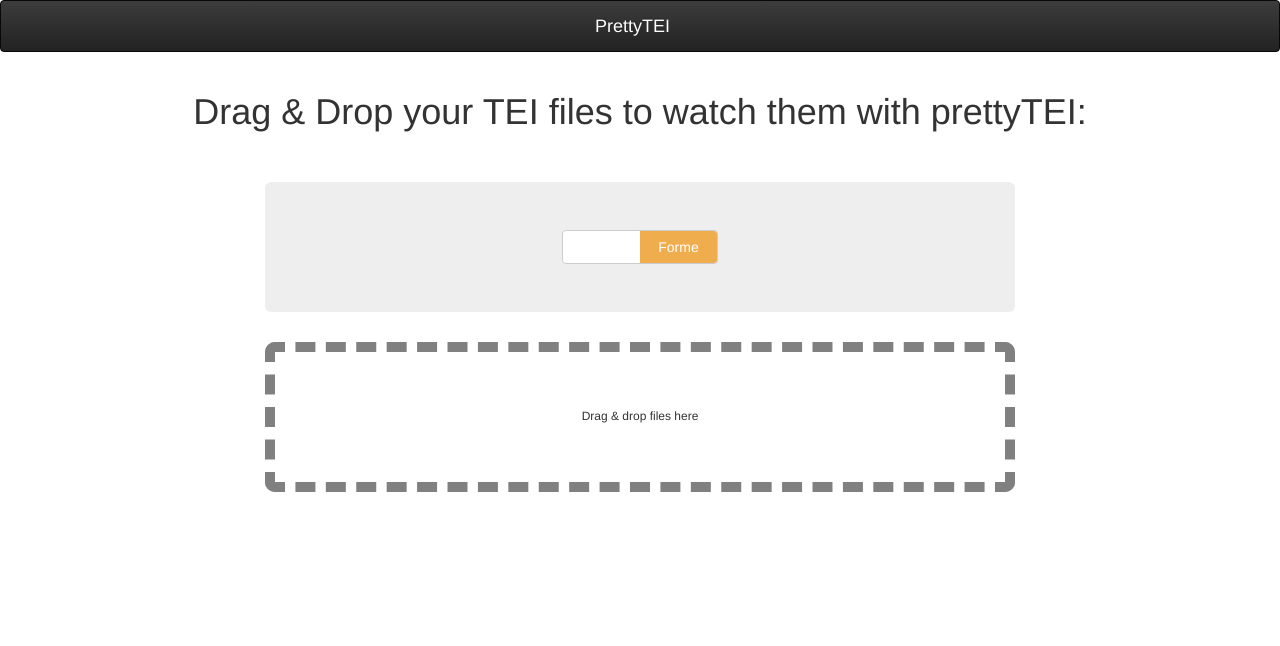
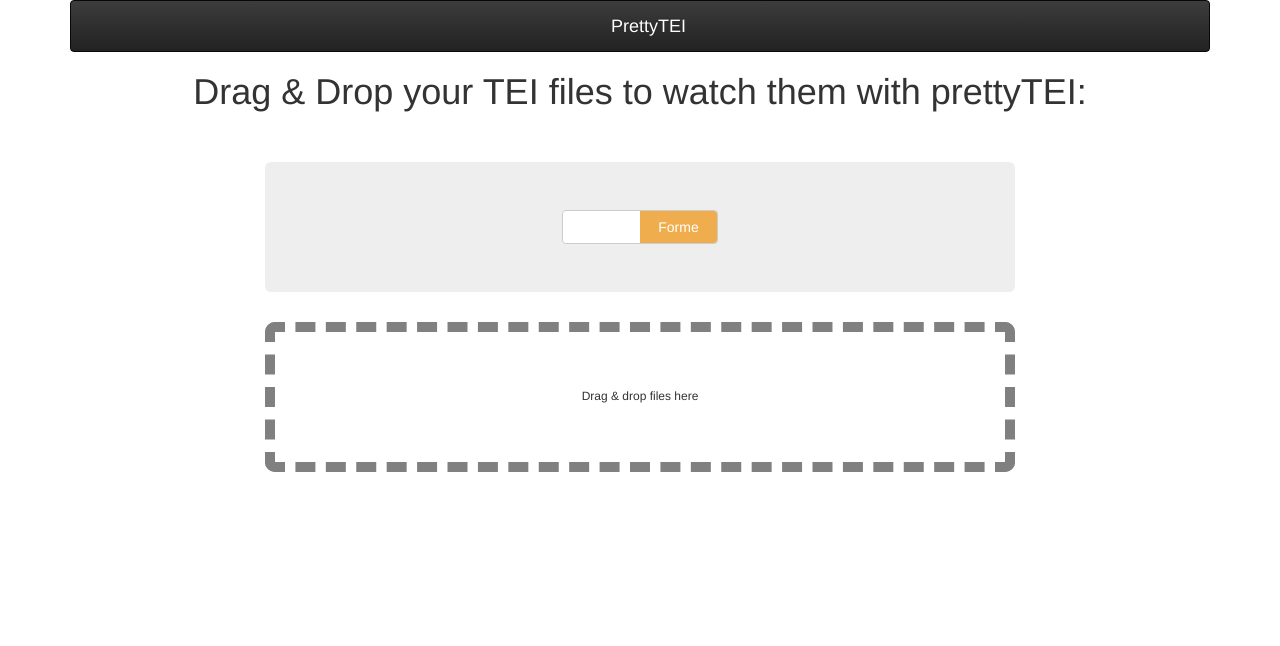
Before and after one commit to Inist-CNRS/prettyTEI, a website: page index.html in a window 1280 px wide. Drawn offline with Linux system fonts and the light colour scheme; a web font is replaced by a local one.

Commit message:
Modification structure html, correction typo, refactoring

```diff
--- a/index.html
+++ b/index.html
@@ -1,51 +1,62 @@
 <!DOCTYPE html>
-<html>
+<html lang="fr">
   <head>
     <title>Pretty TEI demo</title>
     <meta charset="UTF-8">
+    <meta http-equiv="X-UA-Compatible" content="IE=edge">
     <meta name="viewport" content="width=device-width, initial-scale=1.0">
     <link rel="stylesheet" href="vendor/css/bootstrap.min.css">
     <link rel="stylesheet" href="vendor/css/bootstrap-theme.min.css">
     <link rel="stylesheet" href="vendor/css/bootstrap-switch.min.css">
 
-        <!-- html Style -->
     <link rel="stylesheet" href="dist/css/style.css">
 
-        <!-- TEI LESS generated Style -->
     <link rel="stylesheet" href="dist/css/contentTei.min.css">
     <link rel="stylesheet" href="dist/css/formTei.min.css">
   </head>
   <body>
+    <div class="container">
+      <!--[if lt IE 8]>
+        <p class="alert alert-danger text-center">Vous utilisez un navigateur <strong>dépassé</strong>. Veuillez <a href="http://browsehappy.com/">télécharger un navigateur plus récent</a> pour améliorer votre expérience.</p>
+      <![endif]-->
 
-
-        <!-- Fixed navbar -->
+      <header id="header">
         <nav class="navbar navbar-inverse navbar-top">
           <div class="container">
             <div class="navbar-header prettyTitle">
               <a class="navbar-brand" href="#">PrettyTEI</a>
             </div>
+          </div>
         </nav>
+      </header>
 
-        <div class="container">
+      <section id="content">
+        <h1>Drag & Drop your TEI files to watch them with prettyTEI:</h1>
+
         <div class="row">
-                <h1>Drag & Drop your TEI files to watch them with prettyTEI:</h1>
-            </div>
-            <div class="row">
-                <div class="col-sm-2"></div>
 
-                <section id="uploadDiv" class="col-sm-8">
+          <div class="col-xs-offset-2 col-xs-8">
+            <section id="uploadDiv">
               <div class="jumbotron">
                 <input id="switch-offColor" data-off-color="warning" data-on-text="Contenu" data-off-text="Forme" type="checkbox">
               </div>
               <div id="dropArea" draggable='true'>Drag & drop files here</div>
             </section>
+          </div>
 
-                <section id="listDiv" class="col-sm-12">
+          <div class="col-xs-12">
+            <section id="TEIFilesPlaceholder">
+              <div class="row">
+
+              </div>
             </section>
           </div>
+
         </div>
+      </section>
+    </div> <!-- container-->
 
-        <script src="vendor/js/jquery-11.1.2.js"></script>
+    <script src="vendor/js/jquery-1.11.2.min.js"></script>
     <script src="vendor/js/bootstrap.min.js"></script>
     <script src="vendor/js/bootstrap-switch.min.js"></script>
     <script src="dist/js/main.js"></script>
```
Also changed, not shown: dist/css/style.css, dist/js/main.js, vendor/js/jquery-1.11.2.min.js (renamed from vendor/js/jquery-11.1.2.js). Lines whose indentation alone changed are shown as unchanged.
